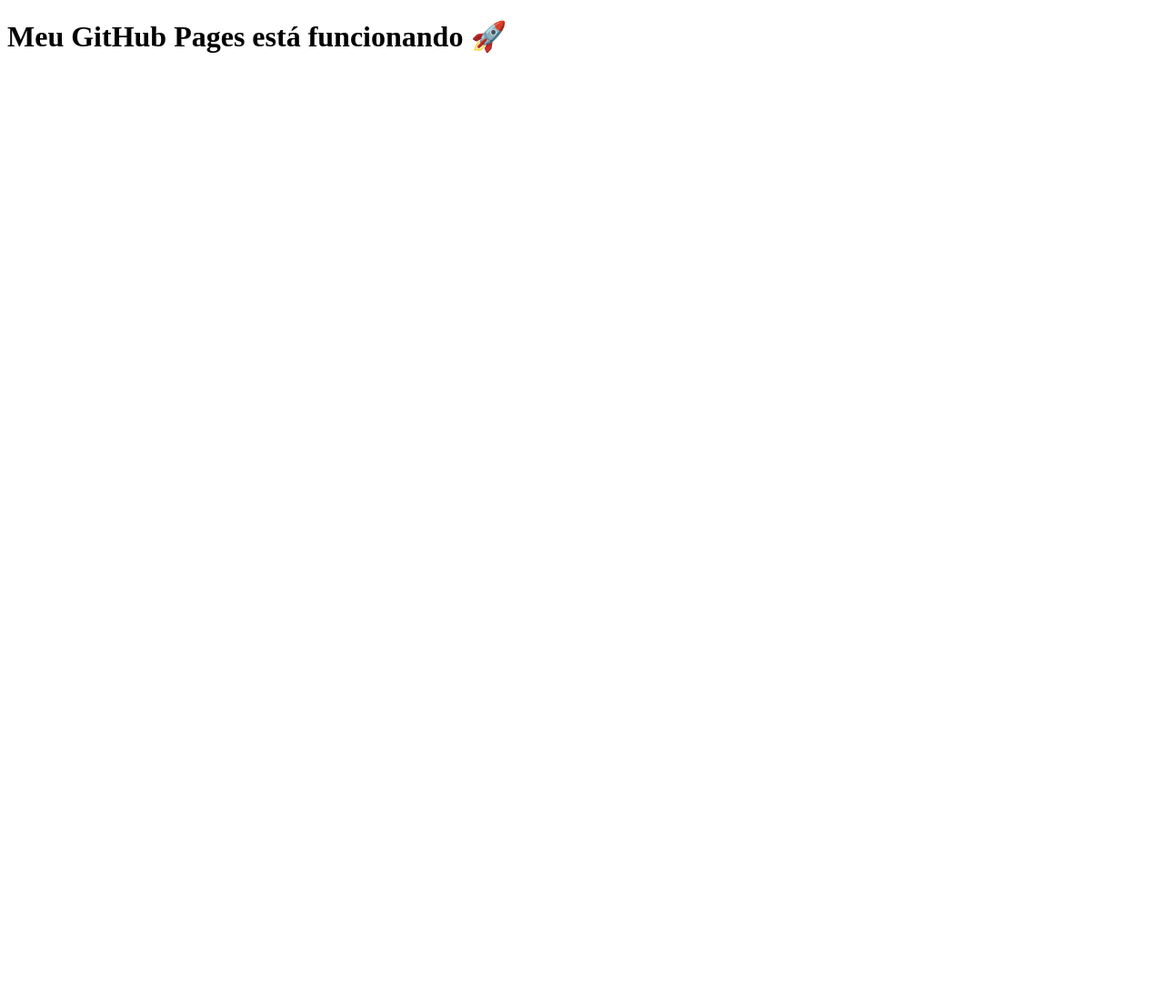
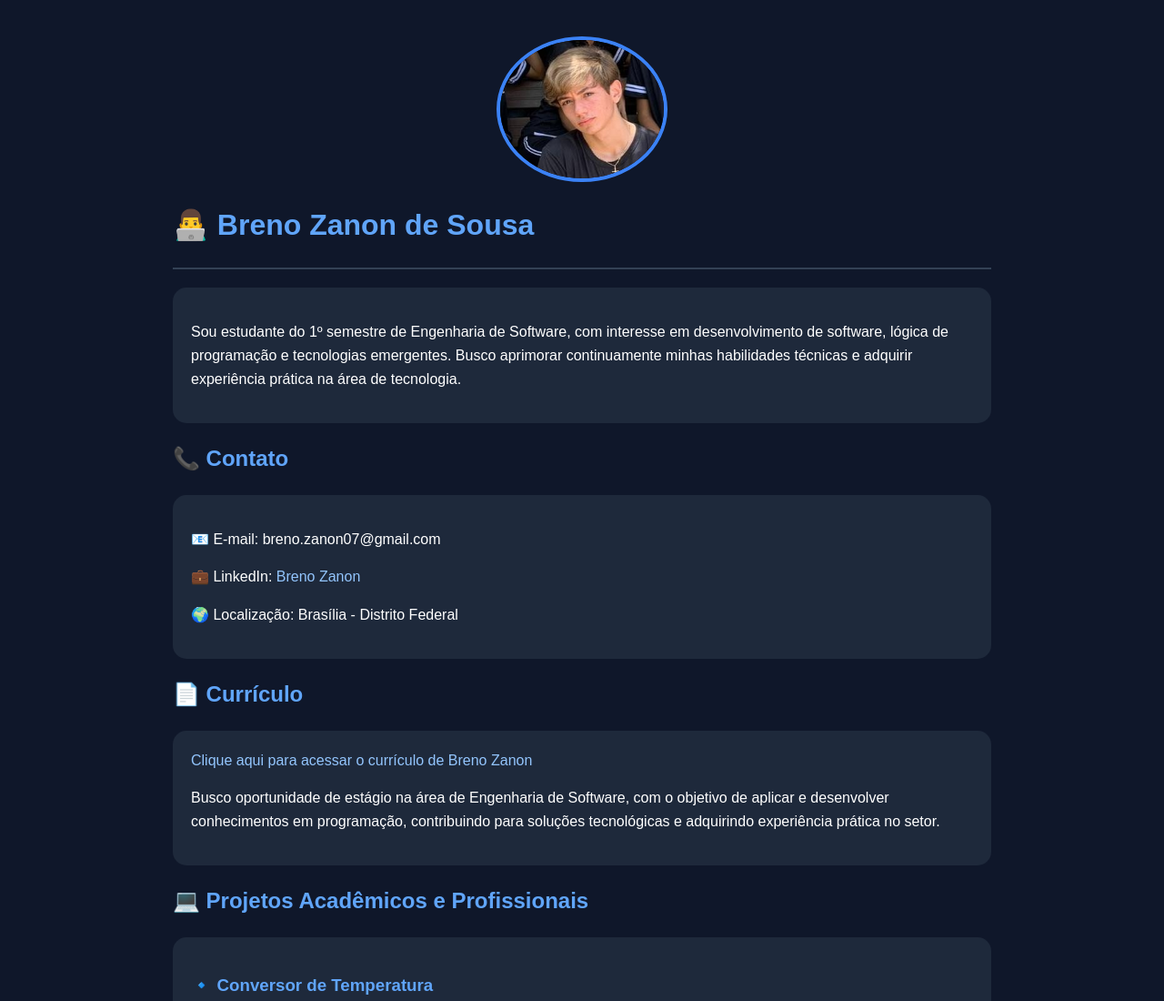
Before and after one commit to breno-zanon608/portfolioHUB, a plain HTML site: page index.html in a window 1280 px wide. Shown: the top 1100 px of the page at 91% size. Before the commit the page ends 800 px from the top, so only its background shows below. Drawn offline with Linux system fonts and the light colour scheme.

Commit message:
Update index.html

```diff
--- a/index.html
+++ b/index.html
@@ -4,8 +4,174 @@
   <meta charset="UTF-8">
   <meta name="viewport" content="width=device-width, initial-scale=1.0">
   <title>Portfólio HUB</title>
+
+  <style>
+    body{
+      font-family: Arial, sans-serif;
+      background:#0f172a;
+      color:white;
+      margin:0;
+      padding:40px;
+      line-height:1.6;
+    }
+
+    .container{
+      max-width:900px;
+      margin:auto;
+    }
+
+    img{
+      width:180px;
+      border-radius:50%;
+      display:block;
+      margin:auto;
+      border:4px solid #3b82f6;
+    }
+
+    h1,h2,h3{
+      color:#60a5fa;
+    }
+
+    a{
+      color:#93c5fd;
+      text-decoration:none;
+    }
+
+    a:hover{
+      text-decoration:underline;
+    }
+
+    .card{
+      background:#1e293b;
+      padding:20px;
+      border-radius:15px;
+      margin-top:20px;
+    }
+
+    hr{
+      border:1px solid #334155;
+    }
+
+    ul{
+      padding-left:20px;
+    }
+  </style>
 </head>
+
 <body>
-  <h1>Meu GitHub Pages está funcionando 🚀</h1>
+
+<div class="container">
+
+  <img src="eu.jpeg" alt="Foto de Perfil">
+
+  <h1>👨‍💻 Breno Zanon de Sousa</h1>
+
+  <hr>
+
+  <div class="card">
+    <p>
+      Sou estudante do 1º semestre de Engenharia de Software,
+      com interesse em desenvolvimento de software,
+      lógica de programação e tecnologias emergentes.
+      Busco aprimorar continuamente minhas habilidades técnicas
+      e adquirir experiência prática na área de tecnologia.
+    </p>
+  </div>
+
+  <h2>📞 Contato</h2>
+
+  <div class="card">
+    <p>📧 E-mail: breno.zanon07@gmail.com</p>
+
+    <p>
+      💼 LinkedIn:
+      <a href="https://www.linkedin.com/in/breno-zanon/" target="_blank">
+        Breno Zanon
+      </a>
+    </p>
+
+    <p>🌍 Localização: Brasília - Distrito Federal</p>
+  </div>
+
+  <h2>📄 Currículo</h2>
+
+  <div class="card">
+    <a href="Currículo (1).pdf" target="_blank">
+      Clique aqui para acessar o currículo de Breno Zanon
+    </a>
+
+    <p>
+      Busco oportunidade de estágio na área de Engenharia de Software,
+      com o objetivo de aplicar e desenvolver conhecimentos em programação,
+      contribuindo para soluções tecnológicas e adquirindo experiência prática no setor.
+    </p>
+  </div>
+
+  <h2>💻 Projetos Acadêmicos e Profissionais</h2>
+
+  <div class="card">
+    <h3>🔹 Conversor de Temperatura</h3>
+
+    <p>
+      Projeto desenvolvido em linguagem C com o objetivo
+      de aplicar conceitos iniciais de programação.
+    </p>
+
+    <a href="image.png" target="_blank">
+      Acessar projeto
+    </a>
+  </div>
+
+  <div class="card">
+    <h3>🔹 Cálculo da Área de um Trapézio</h3>
+
+    <p>
+      Projeto desenvolvido em linguagem C para aplicação
+      de conceitos matemáticos e estruturais de programação.
+    </p>
+
+    <a href="area trapezio.jpeg" target="_blank">
+      Calcular área do trapézio
+    </a>
+  </div>
+
+  <h2>⚡ Habilidades e Competências</h2>
+
+  <div class="card">
+
+    <a href="pdf competencias.pdf" target="_blank">
+      Slide das principais habilidades técnicas e competências
+    </a>
+
+    <ul>
+      <li>Lógica de programação</li>
+      <li>Programação em linguagem C</li>
+      <li>Pensamento crítico e analítico</li>
+      <li>Organização e disciplina</li>
+    </ul>
+  </div>
+
+  <h2>🗣️ Recomendações e Testemunhos</h2>
+
+  <div class="card">
+    <p>
+      No momento, ainda não possuo recomendações formais.
+      Esta seção será atualizada futuramente com feedbacks
+      de professores e colegas ao longo da minha formação acadêmica.
+    </p>
+  </div>
+
+  <h2>➕ Outros</h2>
+
+  <div class="card">
+    <h3>🎤 Participação em Eventos</h3>
+
+    <p>
+      <strong>Evento Google: A nova era da Inovação</strong> – Brasília
+    </p>
+  </div>
+
+</div>
+
 </body>
 </html>
```
